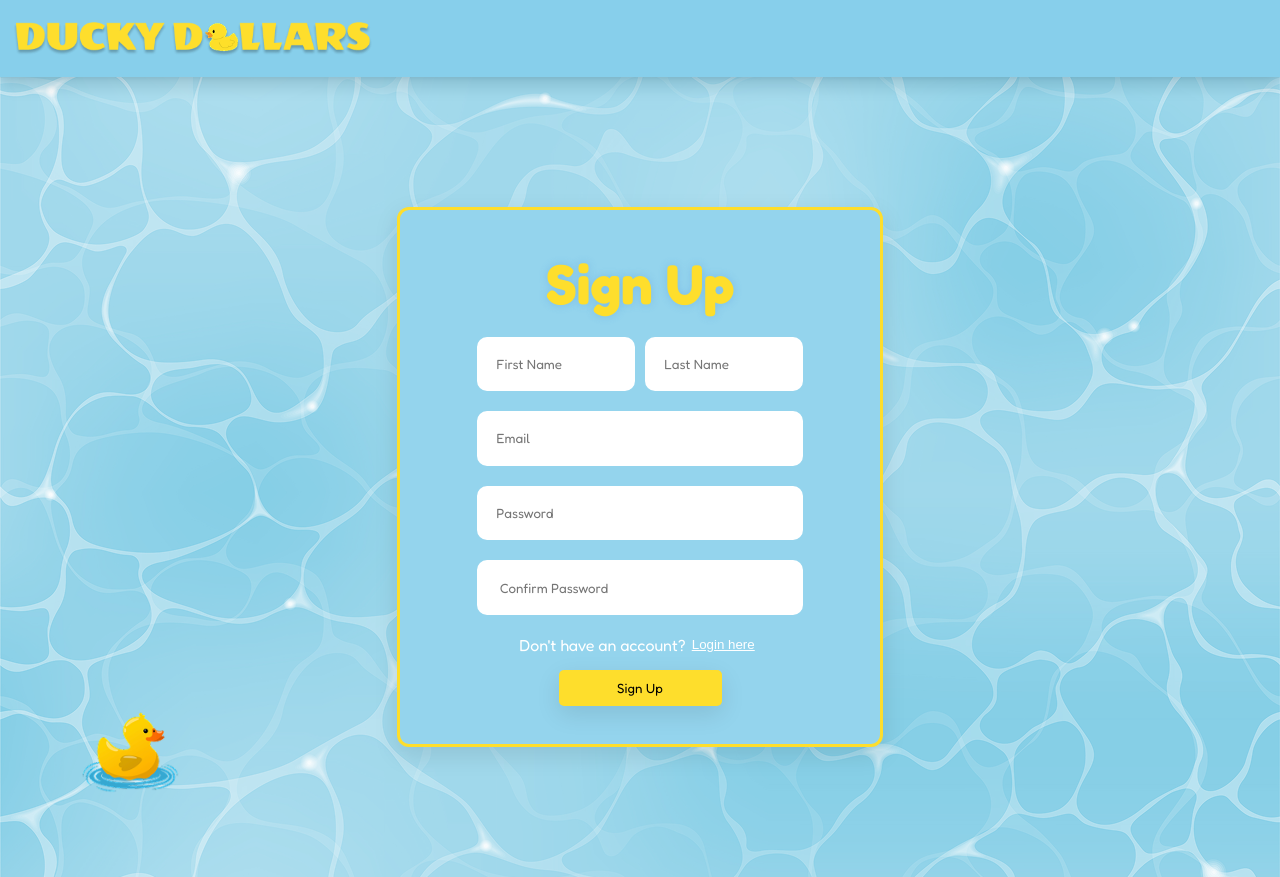
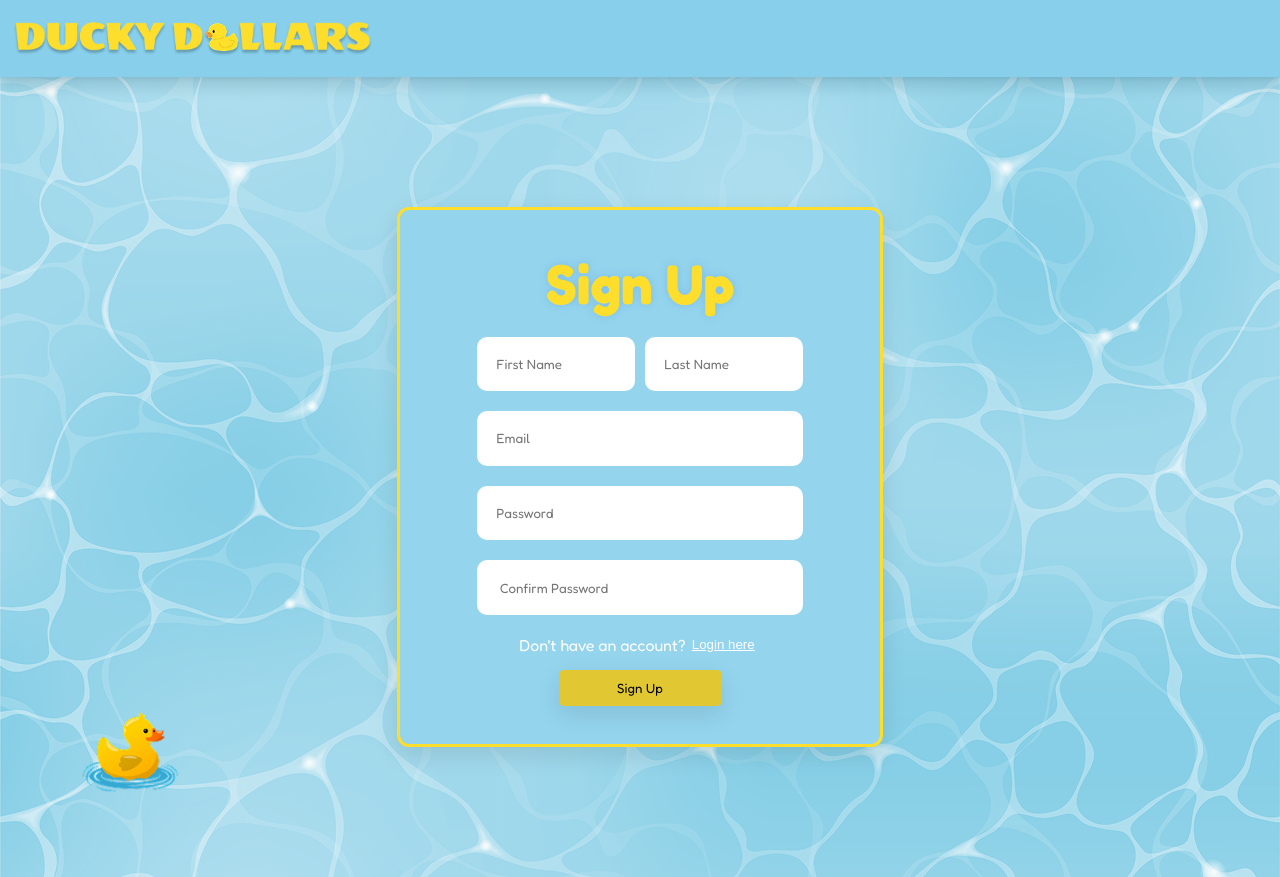
Before and after one commit to wongbernice/MERN-Stack-Project-Group-14, a React (Vite) app in the folder frontend/: page /signUp in a window 1280 px wide. In both pictures the pointer is over the button "Sign Up". Built offline with nearby package versions, Linux system fonts and the light colour scheme; a web font is replaced by a local one.

Commit message:
added hover feature for signup button -trevi

```diff
--- a/frontend/src/pages/SignUp/SignUpPage.css
+++ b/frontend/src/pages/SignUp/SignUpPage.css
@@ -102,6 +102,11 @@
     font-family: "Fredoka", sans-serif;
 }
 
+#signUpSubmit:hover {
+    border-color: #e1c731;
+    background-color: #e1c731;
+}
+
 #duckImgSignUp {
     position: absolute;
     bottom: 0.1%;
```
